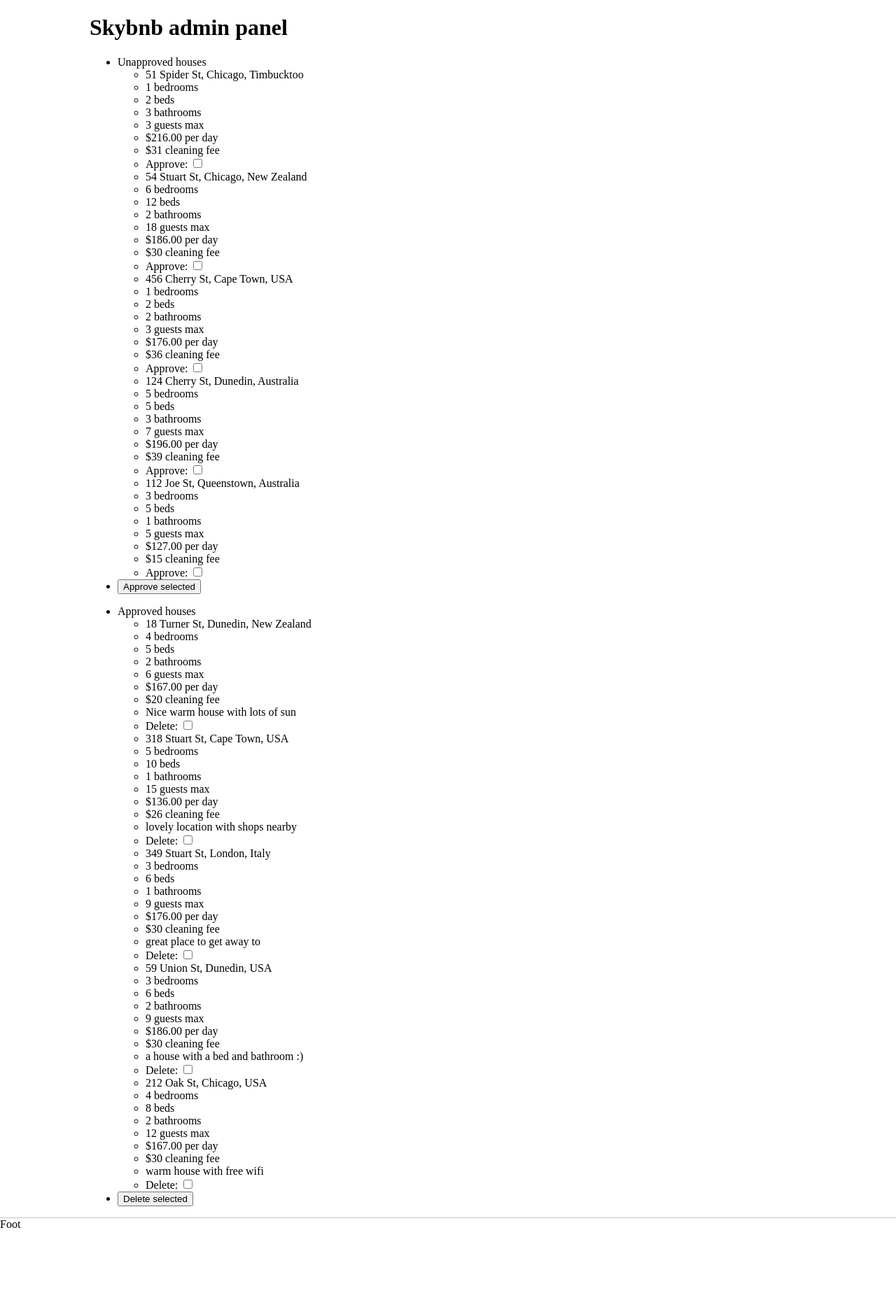
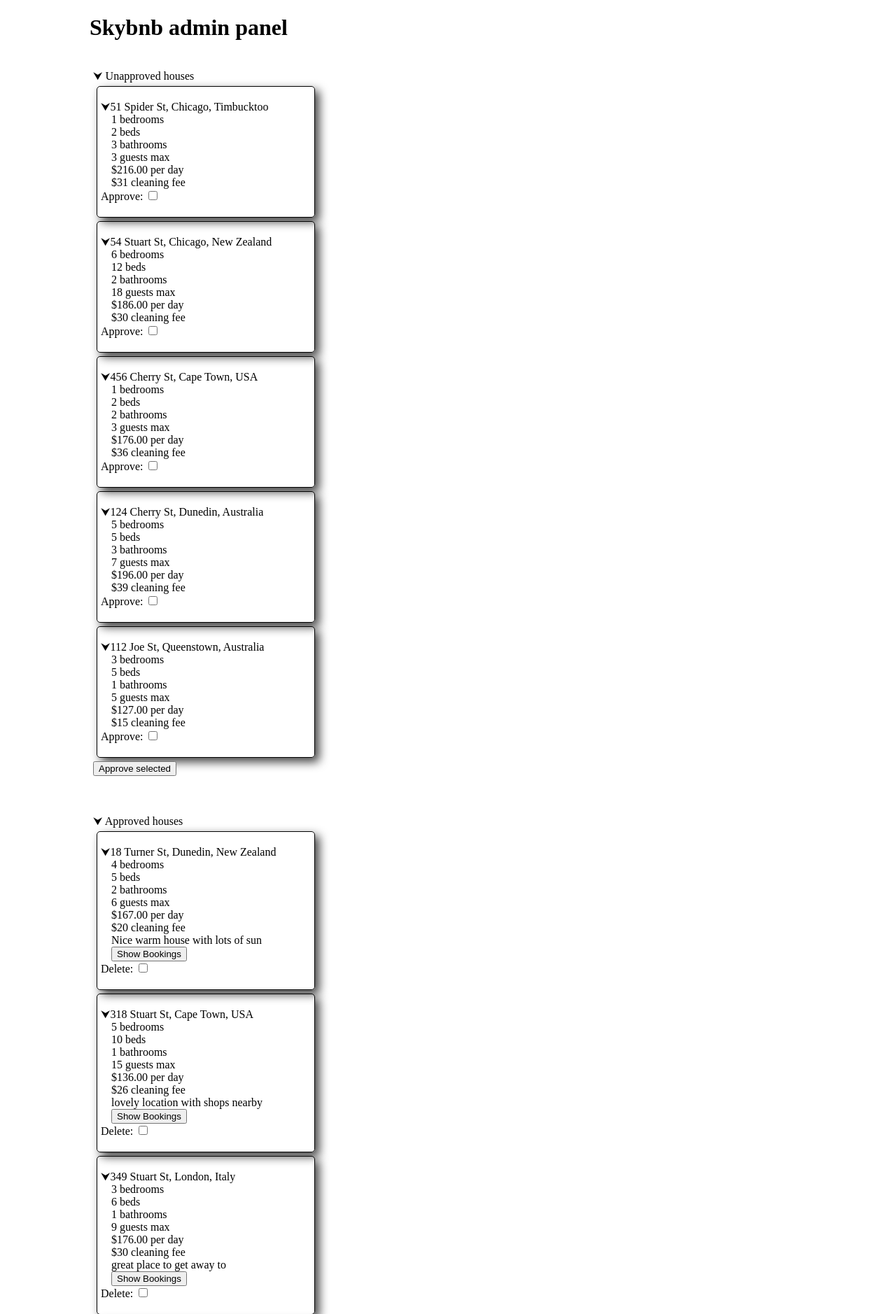
Before and after one commit to CDonalO/COSC349A1, a PHP site: page /admin.php in a window 1280 px wide. Shown: the part 51-1929 px from the top of the page at 70% size. Before the commit the page ends 1806 px from the top, so only its background shows below. Run offline with PHP 8.4, Linux system fonts and the light colour scheme; data comes from the database, SQL or seed files in the repository.

Commit message:
added more features to admin page and also another page to delete bookings also removed (temp) apt-update for faster load times

```diff
--- a/adminwebserver_files/www/admin.php
+++ b/adminwebserver_files/www/admin.php
@@ -1,4 +1,5 @@
 <?php
+session_start();
 //if ($_SESSION["admin"] != true){
 //    header("Location:index.php");
 //    exit();
@@ -31,6 +32,9 @@ if ($_SERVER["REQUEST_METHOD"] == "POST"){
             $conn->query($sqlh);
         }
         unset($_COOKIE['delete']);
+    } elseif (isset($_POST["booking"])){
+        $_SESSION["selectedId"] = $_POST["booking"];
+        header("Location:bookings.php");
     }
 }
 $sql_approved = "SELECT * FROM `Houses` where `approved` = TRUE";
@@ -55,11 +59,11 @@ $result_not_approved = $conn->query($sql_not_approved);
         <h1>Skybnb admin panel</h1>
         <form action="admin.php" method="post">
     <ul>
-        <li id="unapproved_list">Unapproved houses</li>
+        <li class="clickable dropdown"><p>&#11167;</p> Unapproved houses</li>
         <?php
             while($row = $result_not_approved->fetch_assoc()) {
-                echo "<ul>";
-                echo "<li>" .$row["address"]. ", ". $row["city"]. ", ". $row["country"]. "</li>";
+                echo "<ul class='box'>";
+                echo "<li class='clickable dropdown'><p>&#11167;</p>" .$row["address"]. ", ". $row["city"]. ", ". $row["country"]. "</li>";
                 echo "<li>" . $row["bedrooms"]. " bedrooms". "</li>";
                 echo "<li>" . $row["beds"]. " beds". "</li>";
                 echo "<li>" . $row["bathrooms"]. " bathrooms". "</li>";
@@ -74,11 +78,11 @@ $result_not_approved = $conn->query($sql_not_approved);
         <li><input type="submit" value="Approve selected" name="approve"></li>
     </ul>
         <ul>
-        <li id="approved_list">Approved houses</li>
+        <li class="clickable dropdown"><p>&#11167;</p> Approved houses</li>
         <?php
             while($row = $result_approved->fetch_assoc()) {
-                echo "<ul>";
-                echo "<li>" .$row["address"]. ", ". $row["city"]. ", ". $row["country"]. "</li>";
+                echo "<ul class='box'>";
+                echo "<li class='clickable dropdown'><p>&#11167;</p>" .$row["address"]. ", ". $row["city"]. ", ". $row["country"]. "</li>";
                 echo "<li>" . $row["bedrooms"]. " bedrooms". "</li>";
                 echo "<li>" . $row["beds"]. " beds". "</li>";
                 echo "<li>" . $row["bathrooms"]. " bathrooms". "</li>";
@@ -86,6 +90,7 @@ $result_not_approved = $conn->query($sql_not_approved);
                 echo "<li>" ."$" . $row["price_per_day"]. " per day". "</li>";
                 echo "<li>" ."$" . $row["cleaning_fee"]. " cleaning fee". "</li>";
                 echo "<li>" . $row["description"]. "</li>";
+                echo "<li>" . "<button type='submit' value='".$row["house_id"]."' name='booking'>Show Bookings</button>" . "</li>";
                 echo "<li>" . "Delete: "."<input type='checkbox' onclick='addHouseToCookie(".$row["house_id"].',"delete"'.")'>"."</li>";
                 echo "</ul>";
             }
--- a/adminwebserver_files/www/script.js
+++ b/adminwebserver_files/www/script.js
@@ -48,11 +48,18 @@ function hideSiblings(){
     }
     result.forEach(element => {if(element.style.display==="none"){
         element.style.display="block";
+        this.children[0].innerHTML = "&#11167;";
+
     } else {
         element.style.display="none";
+        this.children[0].innerHTML = "&#10148;";
     }});
 }
 window.onload = function() {
-    document.getElementById("unapproved_list").addEventListener("click", hideSiblings);
-    document.getElementById("approved_list").addEventListener("click", hideSiblings);
+    let elements = document.getElementsByClassName("dropdown")
+    for(let i =0; i < elements.length;i++){
+        elements[i].addEventListener("click", hideSiblings);
+    }
+    // document.getElementById("unapproved_list").addEventListener("click", hideSiblings);
+    // document.getElementById("approved_list").addEventListener("click", hideSiblings);
 }
--- a/adminwebserver_files/www/styleMain.css
+++ b/adminwebserver_files/www/styleMain.css
@@ -20,3 +20,30 @@ main {
     width: 80%;
     margin: auto;
 }
+ul{
+    padding: 20px 5px 20px 5px;
+    list-style: none;
+}
+
+.clickable {
+    cursor: pointer;
+    user-select: none;
+}
+
+li p {
+    display: inline;
+}
+
+ul li:not(:first-child):not(:last-child) {
+    margin-left: 15px;
+}
+
+.box {
+    width: 300px;
+    border: 1px solid black;
+    border-radius: 5px;
+    margin: 5px;
+    box-shadow: 6px 6px 14px 0px rgba(0,0,0,0.75);
+    -webkit-box-shadow: 6px 6px 14px 0px rgba(0,0,0,0.75);
+    -moz-box-shadow: 6px 6px 14px 0px rgba(0,0,0,0.75);
+}
--- a/dbserver_files/setup-database.sql
+++ b/dbserver_files/setup-database.sql
@@ -76,3 +76,5 @@ INSERT INTO Houses (bedrooms,beds,guest_limit,bathrooms,price_per_day,cleaning_f
 INSERT INTO Houses (bedrooms,beds,guest_limit,bathrooms,price_per_day,cleaning_fee,description,city,country,address,approved) VALUES(1,2,3,2,176,36,"lovely location with shops nearby","Cape Town","USA","456 Cherry St",false);
 INSERT INTO Houses (bedrooms,beds,guest_limit,bathrooms,price_per_day,cleaning_fee,description,city,country,address,approved) VALUES(5,5,7,3,196,39,"warm house with free wifi","Dunedin","Australia","124 Cherry St",false);
 INSERT INTO Houses (bedrooms,beds,guest_limit,bathrooms,price_per_day,cleaning_fee,description,city,country,address,approved) VALUES(3,5,5,1,127.00,15,"Nice house","Queenstown","Australia","112 Joe St",false);
+
+INSERT INTO Booking (house_id,check_in_date,days,users_id) VALUES(2,"2022-5-20",7,1);
```
Also changed, not shown: adminwebserver_files/www/bookings.php (added, +69 -0 lines), adminwebserver_files/www/style.css (+6 -2 lines), 3 other files.
